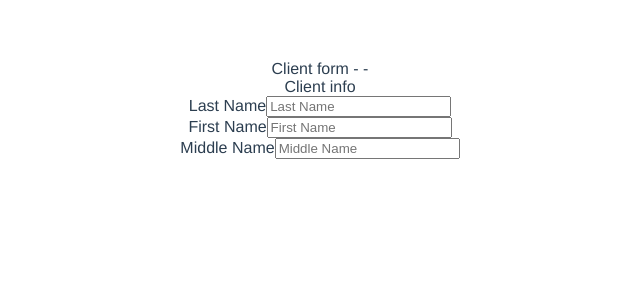
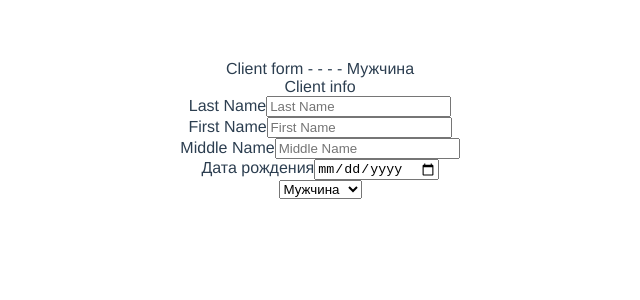
Before and after one commit to bierooed/vue-client-form, a Vue app: page / in a window 1280 px wide. Shown: the top 300 px of the page, without its empty margins (320-960 px from the left). Built offline with nearby package versions, Linux system fonts and the light colour scheme.

Commit message:
Create form selector element component for gender choosing & add birthDate input

```diff
--- a/src/components/ClientForm.vue
+++ b/src/components/ClientForm.vue
@@ -1,7 +1,8 @@
 <template>
   <div>
     Client form
-    {{ client.lastName }} - {{ client.firstName }} - {{ client.middleName }}
+    {{ client.lastName }} - {{ client.firstName }} - {{ client.middleName }} -
+    {{ client.birthDate }} - {{ client.gender }}
     <ClientInfo :client="client" @update-client="updateClient" />
   </div>
 </template>
@@ -12,7 +13,9 @@ export default {
   name: "ClientForm",
   data() {
     return {
-      client: {},
+      client: {
+        gender: "Мужчина",
+      },
     };
   },
 
--- a/src/components/ClientInfo.vue
+++ b/src/components/ClientInfo.vue
@@ -24,17 +24,48 @@
         ($event) => updateLastName($event, formAttributes.middleName)
       "
     />
+
+    <div>
+      <label>Дата рождения</label>
+      <input
+        type="date"
+        @change="($event) => updateLastName($event, formAttributes.birthDate)"
+      />
+    </div>
+
+    <FormSelector
+      :list="gender"
+      :handleChange="($event) => updateLastName($event, formAttributes.gender)"
+    />
   </div>
 </template>
 
 <script>
 import TextInput from "./FormElements/TextInput.vue";
+import FormSelector from "./FormElements/FormSelector.vue";
 import formAttributes from "../formAttributes";
 
 export default {
   name: "ClientInfo",
   data() {
     return {
+      gender: [
+        {
+          id: 0,
+          value: "Мужчина",
+        },
+        { id: 1, value: "Женщина" },
+      ],
+      clientGroup: [
+        { id: 0, value: "VIP" },
+        { id: 1, value: "Проблемные" },
+        { id: 2, value: "ОМС" },
+      ],
+      treatingDoctors: [
+        { id: 0, value: "Иванов" },
+        { id: 1, value: "Захаров" },
+        { id: 2, value: "Чернышева" },
+      ],
       formAttributes,
     };
   },
@@ -50,6 +81,7 @@ export default {
 
   components: {
     TextInput,
+    FormSelector,
   },
 };
 </script>
--- /dev/null
+++ b/src/components/FormElements/FormSelector.vue
@@ -0,0 +1,17 @@
+<template>
+  <select @change="handleChange">
+    <option v-for="list in list" :key="list.id">
+      {{ list.value }}
+    </option>
+  </select>
+</template>
+
+<script>
+export default {
+  name: "FormSelector",
+  props: {
+    list: Array,
+    handleChange: Function,
+  },
+};
+</script>
--- a/src/formAttributes.js
+++ b/src/formAttributes.js
@@ -2,5 +2,7 @@ const formAttributes = {
   lastName: "lastName",
   firstName: "firstName",
   middleName: "middleName",
+  birthDate: "birthDate",
+  gender: "gender",
 };
 export default formAttributes;
```
